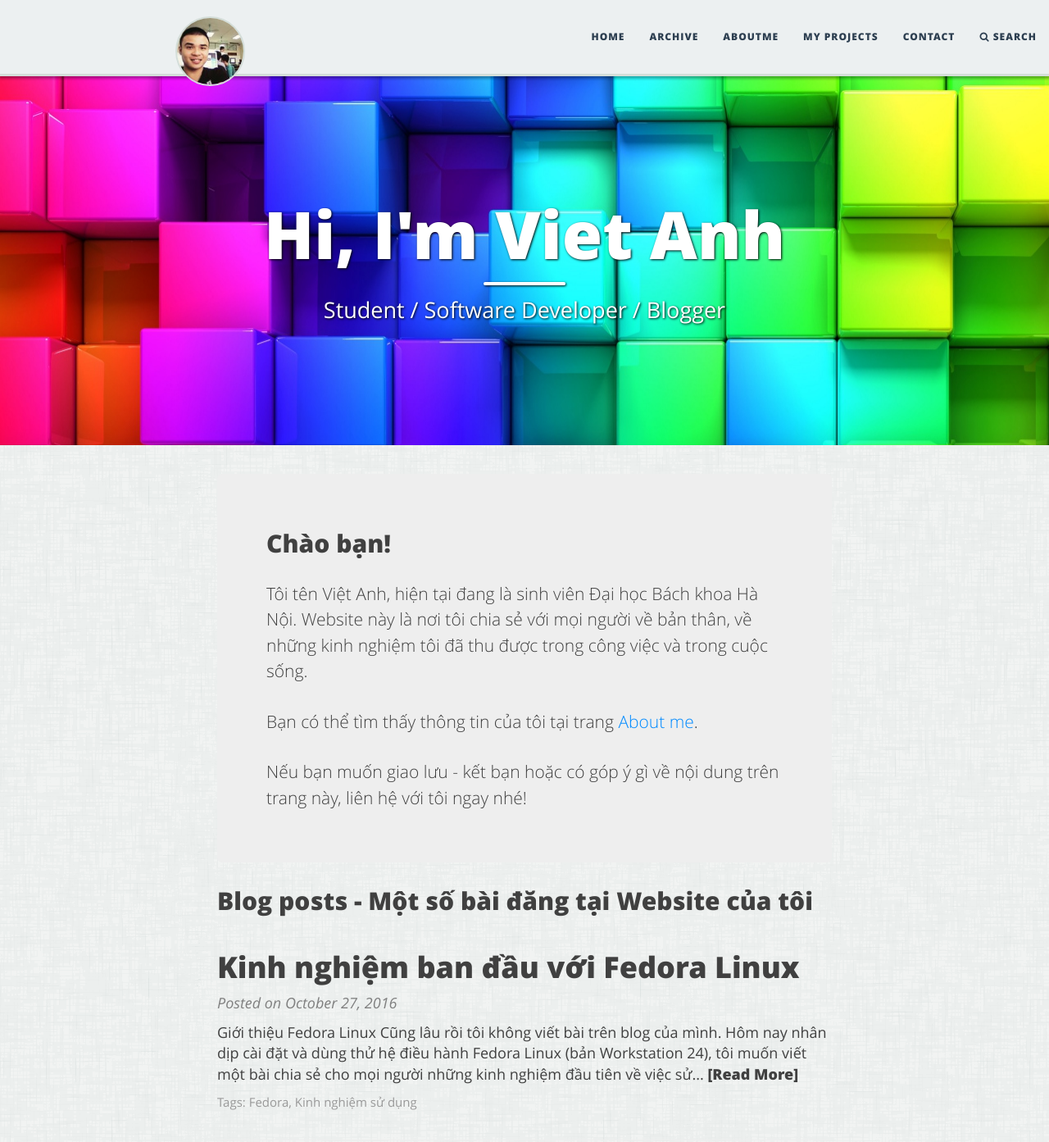
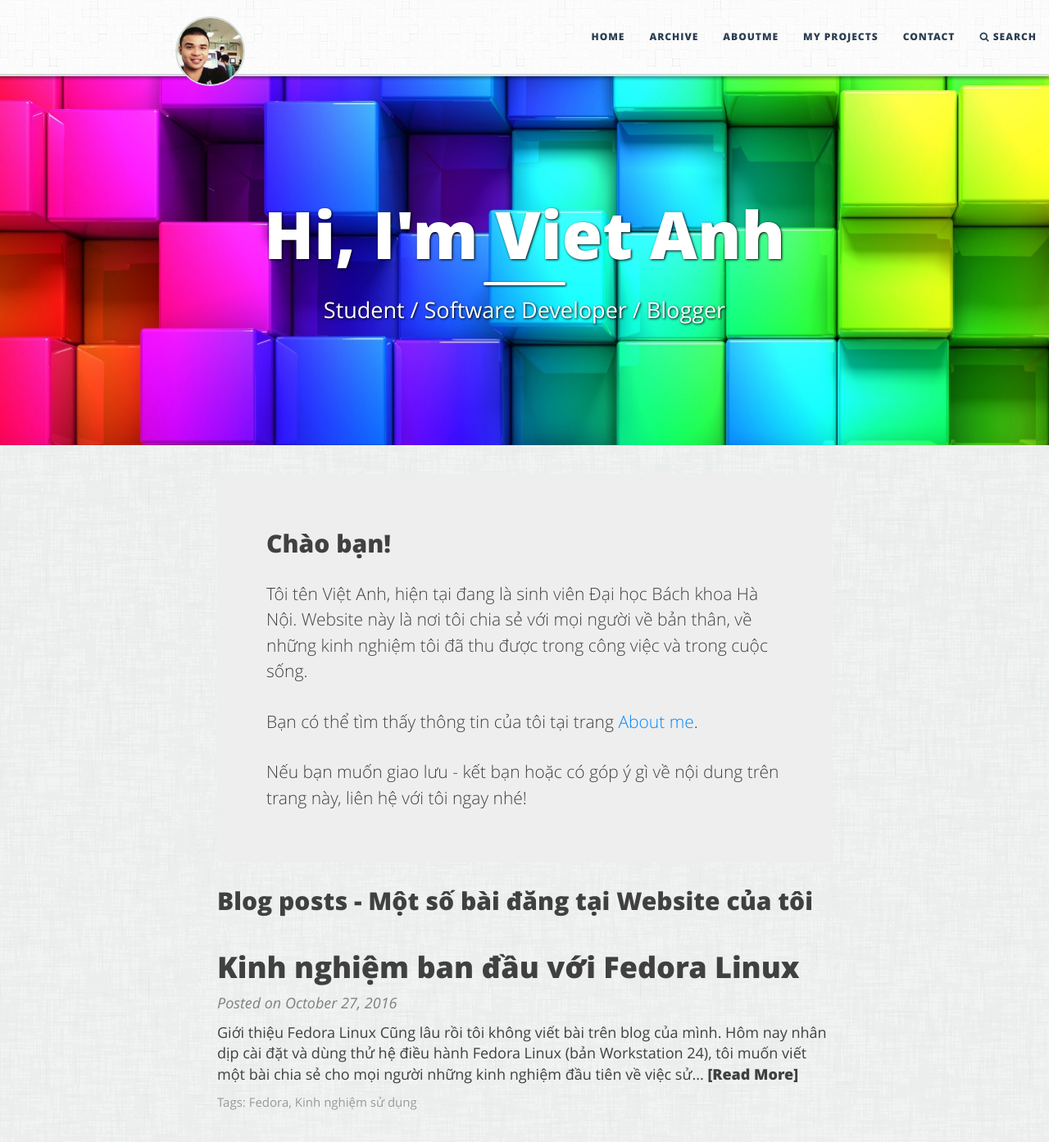
Before and after one commit to diglink/vietanhdev.github.io, a Jekyll site: the page built from index.html, in a window 1280 px wide and 1400 px high. Shown: the top 1393 px of the window at 82% size. Built offline with Jekyll 4.4.1, drawn with Linux system fonts in a browser that asks for light colours; the list of posts is cut into pages by our own code.

Commit message:
change background of nav bar

```diff
--- a/css/main.css
+++ b/css/main.css
@@ -106,7 +106,7 @@ img {
 /* --- Navbar --- */
 
 .navbar-custom {
-  background: #ECF0F1;
+  background: url('../files/background/light-wool-bg.png');
   font-family: 'Open Sans', 'Helvetica Neue', Helvetica, Arial, sans-serif;
   border-bottom: 3px solid #D4DED9;
   -webkit-box-shadow: 0px 2px 3px 1px rgba(0,0,0,0.32);
```
